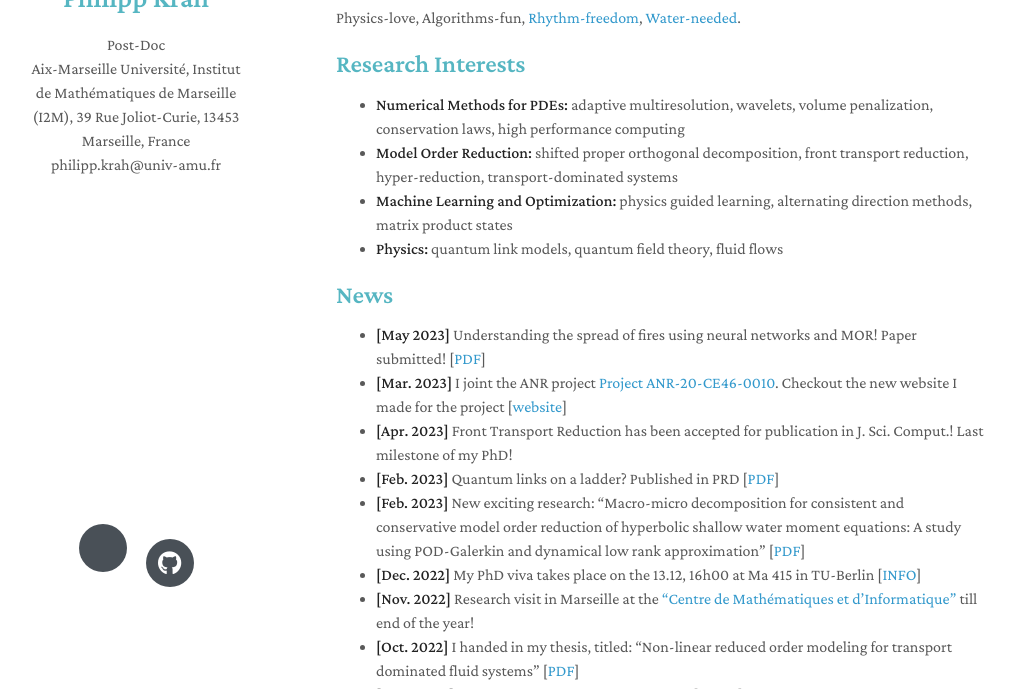
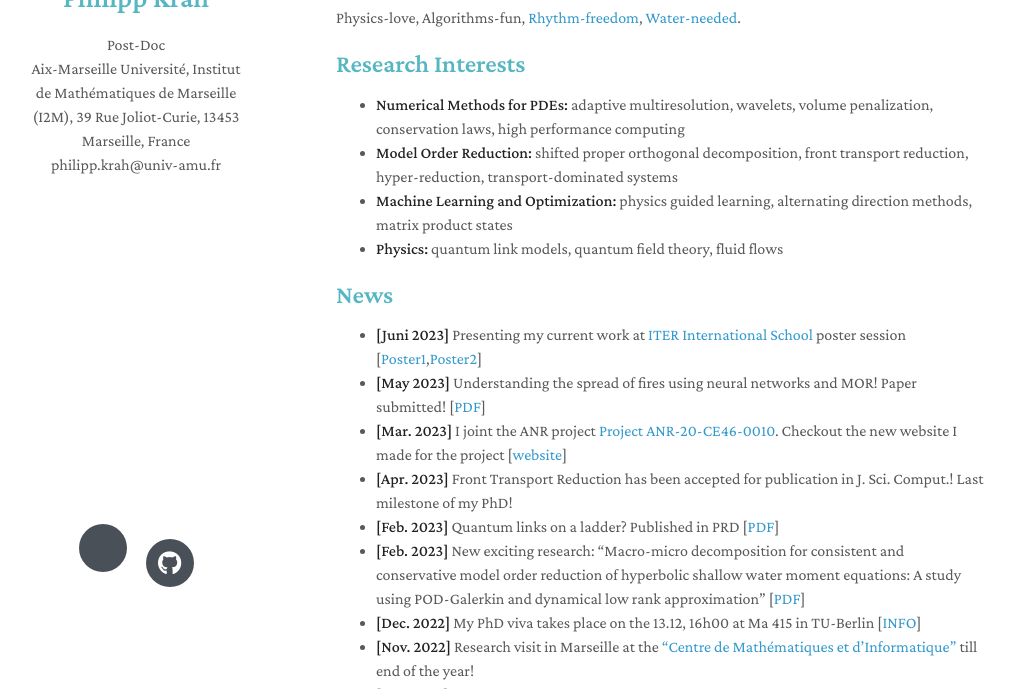
Before and after one commit to Philipp137/Philipp137.github.io, a Jekyll site: the page built from index.markdown, in a window 1280 px wide and 900 px high, cut to the strip 211-900 px from the top of the window. Shown: the whole strip, without its empty margins (134-1149 px from the left). Built offline with Jekyll 4.4.1, drawn with Linux system fonts in a browser that asks for light colours; nearby versions of some CDN libraries; a style sheet for code colours, icons or effects is not loaded.

Commit message:
posters ITER added

```diff
--- a/index.markdown
+++ b/index.markdown
@@ -18,6 +18,7 @@ Physics-love, Algorithms-fun, [Rhythm-freedom](https://soundcloud.com/massesandb
 
 ## News
 
+- **[Juni 2023]** Presenting my current work at [ITER International School](https://iis2023.sciencesconf.org/) poster session [[Poster1](https://Philipp137.github.io/assets/poster/20230628_Poster_KrahYinBergmannNaveSchneider.pdf),[Poster2](https://Philipp137.github.io/assets/poster/20230628_Poster_KoellermeierKrah.pdf)]
 - **[May 2023]** Understanding the spread of fires using neural networks and MOR! Paper submitted! [[PDF](https://arxiv.org/pdf/2304.14872.pdf)]
 - **[Mar. 2023]** I joint the ANR project [Project ANR-20-CE46-0010](https://anr.fr/Projet-ANR-20-CE46-0010). Checkout the new website I made for the project [[website](https://characteristicmappingmethod.github.io/)]
 - **[Apr. 2023]** Front Transport Reduction has been accepted for publication in J. Sci. Comput.! Last milestone of my PhD!
```
Also changed, not shown: 2 other files.
